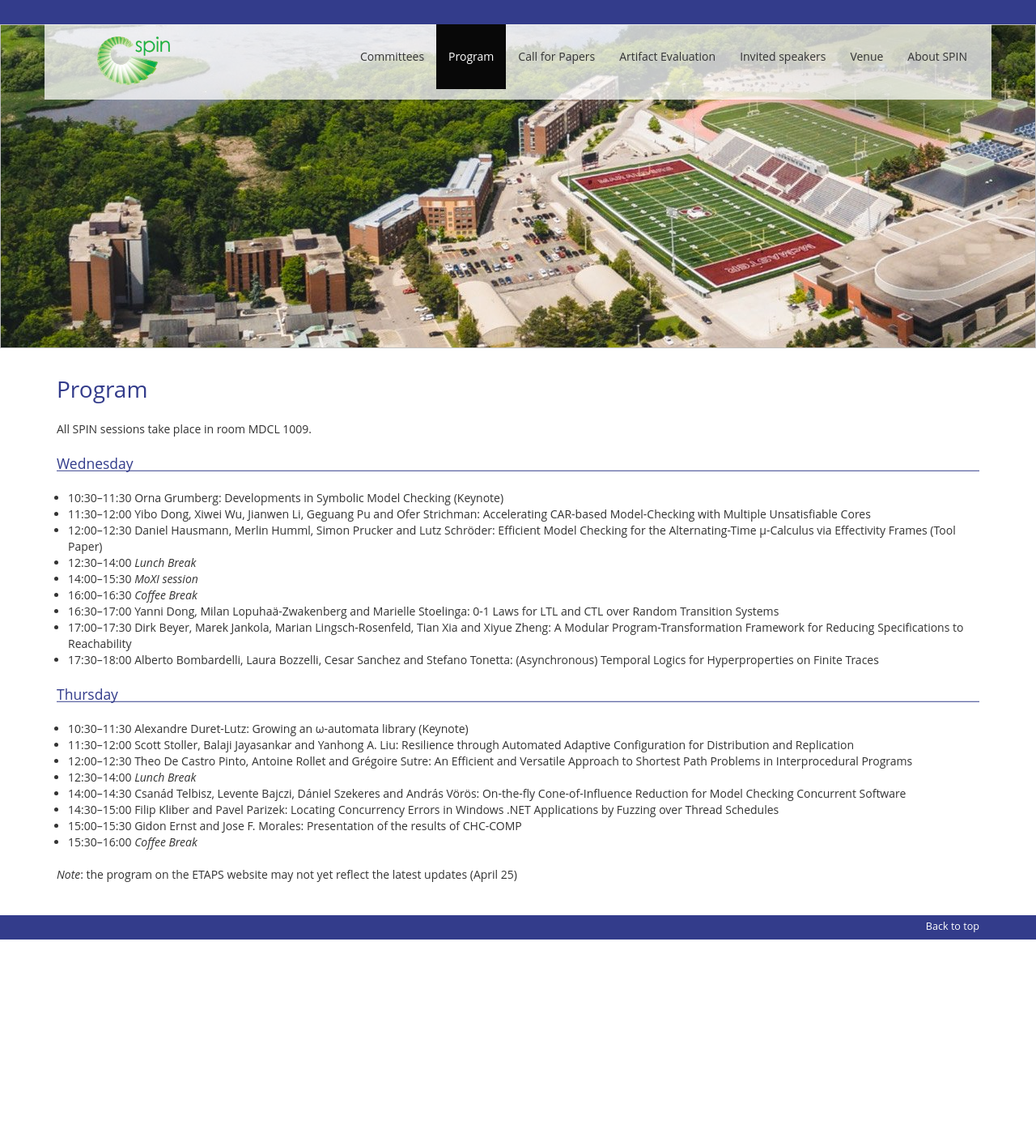
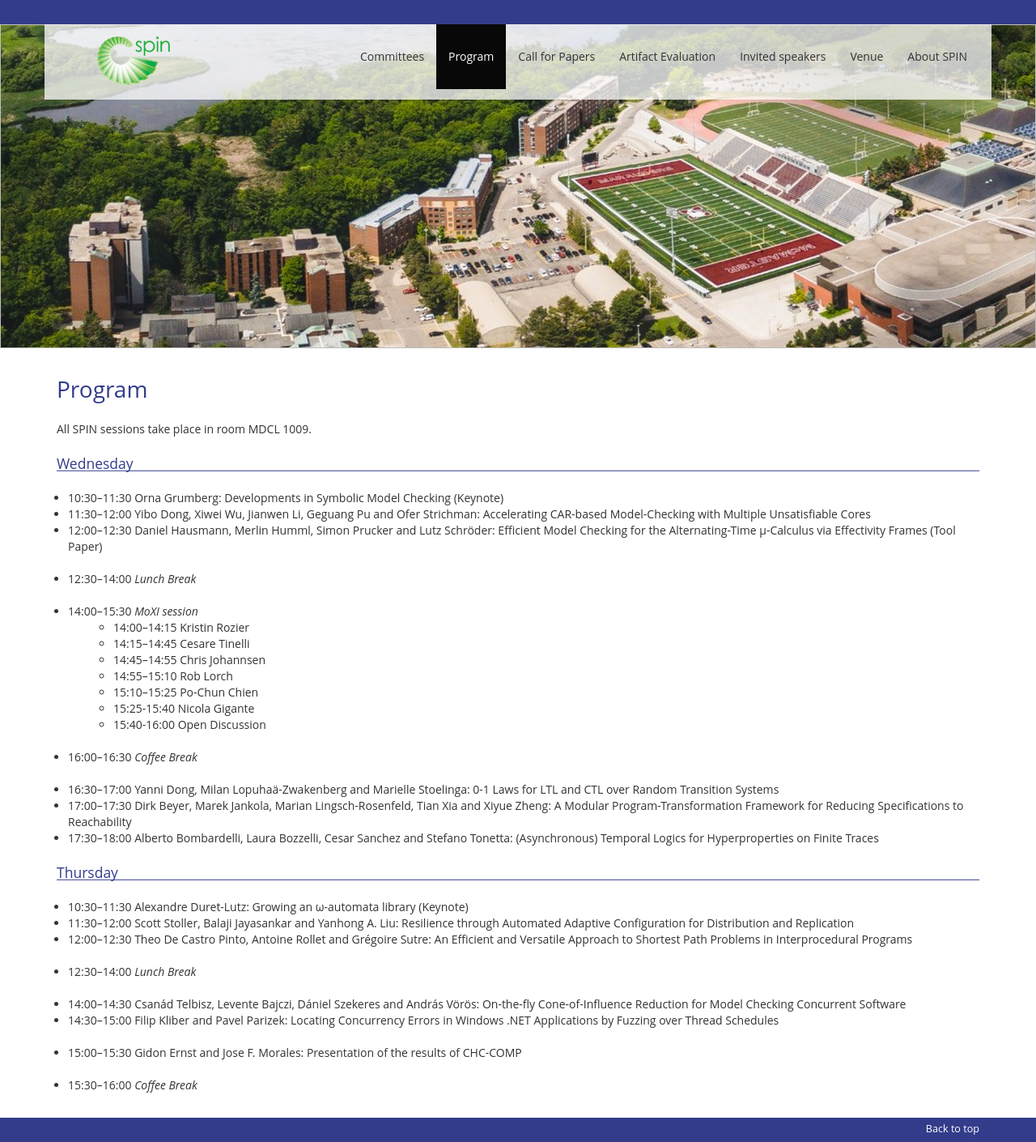
Before and after one commit to SPIN-web/SPIN2026, a Jekyll site: the page built from _pages/program.md, in a window 1280 px wide. Shown: the whole page at 81% size. Built offline with Jekyll 4.4.1, drawn with Linux system fonts in a browser that asks for light colours; nearby versions of some CDN libraries; our own code applies the rules of GitHub Pages for plain Markdown files; before the commit the page ends 1160 px from its top, so only the background shows below that.

Commit message:
add MoXI program

```diff
--- a/_pages/program.md
+++ b/_pages/program.md
@@ -14,8 +14,18 @@ All SPIN sessions take place in room MDCL 1009.
 - 11:30--12:00 Yibo Dong, Xiwei Wu, Jianwen Li, Geguang Pu and Ofer Strichman: Accelerating CAR-based Model-Checking with Multiple Unsatisfiable Cores
 - 12:00--12:30 Daniel Hausmann, Merlin Humml, Simon Prucker and Lutz Schröder: Efficient Model Checking for the Alternating-Time µ-Calculus via Effectivity Frames (Tool Paper)
 - 12:30--14:00 *Lunch Break*
+
 - 14:00--15:30 *MoXI session*
+  - 14:00--14:15 Kristin Rozier
+  - 14:15--14:45 Cesare Tinelli
+  - 14:45--14:55  Chris Johannsen
+  - 14:55--15:10  Rob Lorch
+  - 15:10--15:25  Po-Chun Chien
+  - 15:25-15:40 Nicola Gigante
+  - 15:40-16:00 Open Discussion
+
 - 16:00--16:30 *Coffee Break*
+
 - 16:30--17:00 Yanni Dong, Milan Lopuhaä-Zwakenberg and Marielle Stoelinga: 0-1 Laws for LTL and CTL over Random Transition Systems
 - 17:00--17:30 Dirk Beyer, Marek Jankola, Marian Lingsch-Rosenfeld, Tian Xia and Xiyue Zheng: A Modular Program-Transformation Framework for Reducing Specifications to Reachability
 - 17:30--18:00 Alberto Bombardelli, Laura Bozzelli, Cesar Sanchez and Stefano Tonetta: (Asynchronous) Temporal Logics for Hyperproperties on Finite Traces
@@ -26,9 +36,9 @@ All SPIN sessions take place in room MDCL 1009.
 - 11:30--12:00 Scott Stoller, Balaji Jayasankar and Yanhong A. Liu: Resilience through Automated Adaptive Configuration for Distribution and Replication
 - 12:00--12:30 Theo De Castro Pinto, Antoine Rollet and Grégoire Sutre: An Efficient and Versatile Approach to Shortest Path Problems in Interprocedural Programs
 - 12:30--14:00 *Lunch Break*
+
 - 14:00--14:30 Csanád Telbisz, Levente Bajczi, Dániel Szekeres and András Vörös: On-the-fly Cone-of-Influence Reduction for Model Checking Concurrent Software
 - 14:30--15:00 Filip Kliber and Pavel Parizek: Locating Concurrency Errors in Windows .NET Applications by Fuzzing over Thread Schedules
 - 15:00--15:30 Gidon Ernst and Jose F. Morales: Presentation of the results of CHC-COMP
+
 - 15:30--16:00 *Coffee Break*
-
-*Note*: the program on the ETAPS website may not yet reflect the latest updates (April 25)
```
